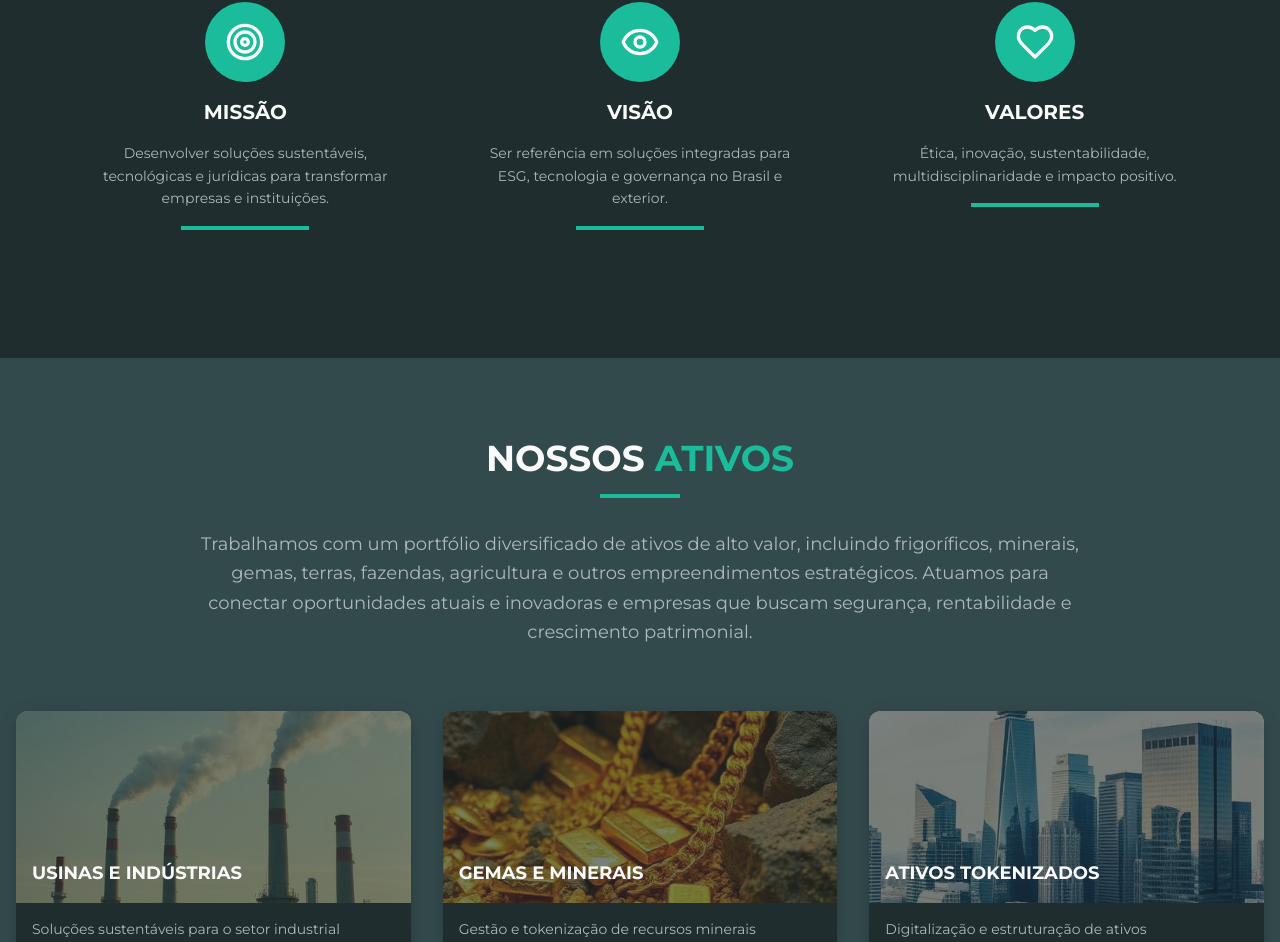
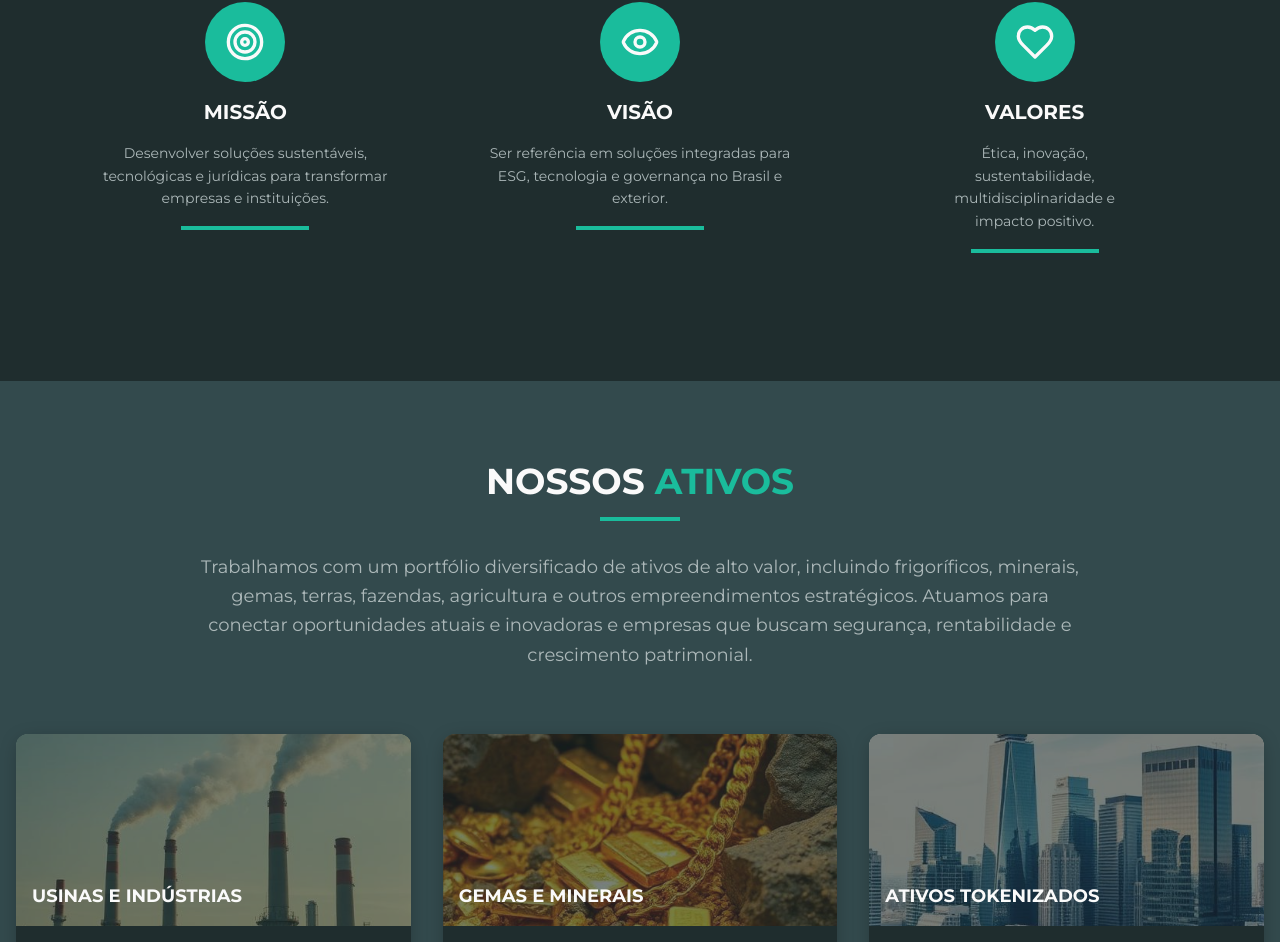
Before and after one commit to Matheus-Cahu/picture-stacker-web, a React (Vite) app: page / in a window 1280 px wide. Shown: the part 1423-2365 px from the top of the page. Built offline with nearby package versions, Linux system fonts and the light colour scheme.

Commit message:
Ajustar largura do parágrafo de VALORES
Ajustei a largura do parágrafo de VALORES para que a última palavra "positivo" vá para uma nova linha.

```diff
--- a/src/components/AboutSection.tsx
+++ b/src/components/AboutSection.tsx
@@ -58,7 +58,7 @@ const AboutSection = () => {
               </div>
               <h3 className="text-xl font-bold text-cs-text mb-4">VALORES</h3>
               <div className="relative">
-                <p className="text-cs-text-muted text-sm leading-relaxed mb-4 max-w-xs mx-auto">
+                <p className="text-cs-text-muted text-sm leading-relaxed mb-4 max-w-44 mx-auto">
                   Ética, inovação, sustentabilidade, multidisciplinaridade e impacto positivo.
                 </p>
                 <div className="w-32 h-1 bg-cs-primary mx-auto"></div>
```
